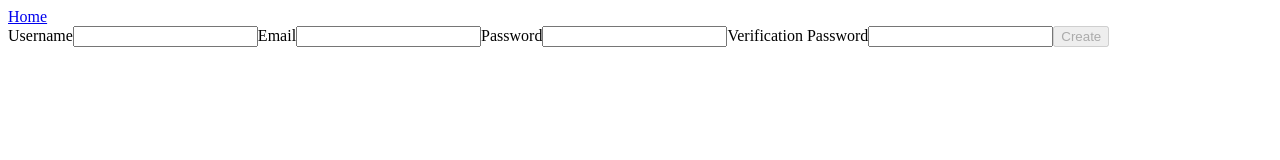
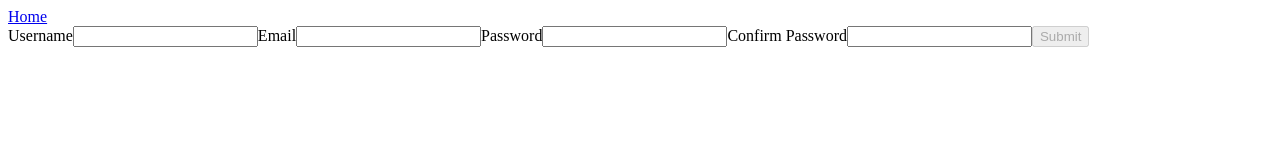
Before and after one commit to JulienThiallet/dtaction-web, an Angular app: page / in a window 1280 px wide. Shown: the top 160 px of the page. Built offline with nearby package versions, Linux system fonts and the light colour scheme.

Commit message:
Complete Sign up

```diff
--- a/src/app/sign-up/sign-up.component.html
+++ b/src/app/sign-up/sign-up.component.html
@@ -1,11 +1,32 @@
-<form [formGroup]= "signupForm">
+<form (ngSubmit)="onSubmit()">
         <label>Username</label>
-        <input formControlName="Pseudo" type="text" [(ngModel)]="user.Pseudo"/>
+        <input name="Pseudo" id="Pseudo" type="text" [(ngModel)]="user.Pseudo" required minlength="6" maxlength="12" #Pseudo="ngModel"/>
+        <div *ngIf="Pseudo?.invalid && (Pseudo?.dirty || Pseudo?.touched)" class="alert alert-danger">
+                <small *ngIf="Pseudo?.errors.required">Username is required.</small>
+                <small *ngIf="Pseudo?.errors.minlength">Username must be at least 6 characters long.</small>
+        </div>
         <label>Email</label>
-        <input formControlName="Mail" type="text" [(ngModel)]="user.Mail"/>
+        <input name="Mail" id="Mail "type="email" [(ngModel)]="user.Mail" ngmodel email="true" required #Mail="ngModel"/>
+        <div *ngIf="Mail?.invalid && (Mail?.dirty || Mail?.touched)" class="alert alert-danger">
+                <small *ngIf="Mail?.errors.required">Email is required.</small>
+                <small *ngIf="Mail?.errors.email">Email not valid.</small>
+        </div>
         <label>Password</label>
-        <input formControlName="Password"type="text" [(ngModel)]="user.Password"/>
-        <label>Verification Password</label>
-        <input formControlName="VerificationPassword"type="text" [(ngModel)]="pass"/>
-        <button (click)="onSubmit()" [disabled]="!signupForm.valid">Create</button>
+        <input name="Password"type="Password" [(ngModel)]="user.Password" (focusin)="verifPass()" required minlength="6" maxlength="20" #Password="ngModel"/>
+        <div *ngIf="Password?.invalid && (Password?.dirty || Password?.touched)" class="alert alert-danger">
+                <small *ngIf="Password?.errors.required">Password is required.</small>
+                <small *ngIf="Password?.errors.minlength">Password must be at least 6 characters long and can have 20 characters.</small>
+        </div>
+        <div *ngIf="flag" class="alert alert-danger">
+                <small *ngIf="flag">Confirm password must be the same as password.</small>
+        </div>
+        <label>Confirm Password</label>
+        <input name="VerificationPassword"type="Password" [(ngModel)]="pass" (focusout)="verifPass()" required #VerificationPassword="ngModel"/>
+        <div *ngIf="VerificationPassword?.invalid && (VerificationPassword?.dirty || VerificationPassword?.touched)" class="alert alert-danger">
+                <small *ngIf="VerificationPassword?.errors.required">Confirm password is required.</small>
+        </div>
+        <div *ngIf="flag" class="alert alert-danger">
+                <small *ngIf="flag">Confirm password must be the same as password.</small>
+        </div>
+        <button type="submit" class="btn btn-success" value="Create" [disabled]="!(Pseudo?.errors === null && !flag && Mail?.errors === null && Password?.errors === null)">Submit</button>
 </form>
--- a/src/app/sign-up/sign-up.component.ts
+++ b/src/app/sign-up/sign-up.component.ts
@@ -2,6 +2,7 @@ import { Component, OnInit } from '@angular/core';
 import { User } from '../user';
 import { FormGroup, FormBuilder, Validators } from '@angular/forms';
 import { UserService } from '../user.service';
+import { USERS } from '../mock-user';
 
 @Component({
   selector: 'app-sign-up',
@@ -13,22 +14,54 @@ export class SignUpComponent implements OnInit {
   user: User;
   signupForm: FormGroup;
   pass: string;
+  flag: boolean;
+  flagForm: boolean;
 
-  constructor(private service: UserService, private fb: FormBuilder) {
+  constructor(private service: UserService) {
     this.user = new User();
-    this.createForm();
-
+    this.flag = false;
    }
 
   ngOnInit() {
+
   }
 
-  createForm(): void {
-    this.signupForm = this.fb.group({
-      Pseudo:['pseudo', Validators.required],
-      Mail:['mail', Validators.required],
-      Password:['password', Validators.required],
-      VerificationPassword:['verificationPassword', Validators.required]
-    })
+  verifPass(){
+    console.log('pass ' +this.pass);
+    console.log(this.user.Password);
+    if (this.pass !== this.user.Password)
+    {
+      console.log("pas de concordance");
+      this.flag = true;
+    }
+    else
+    {
+      this.flag = false;
+    }
+    console.log("affiche "+this.flag);
+  }
+
+ /* verifForm(){
+    let b : boolean = !this.flag;
+    // on a deja les deux pass idem
+
+  }*/
+
+  onSubmit(){
+    this.service.addUser(this.user);
+    this.service.getUser().subscribe(u => console.log(u));
+    this.user = new User();
+  }
+
+  save(model: User, isValid: boolean) {
+    // call API to save customer
+    console.log(model, isValid);
+  }
+  debug(){
+    const es = this.signupForm.controls['Pseudo'].errors.forEach(e=>console.log(e));
+    /*array.forEach(element => {
+      console.log(element);
+    });;*/
+      console.log(" on focus ourt  :  " + es);
   }
 }
--- a/src/app/user.service.ts
+++ b/src/app/user.service.ts
@@ -19,7 +19,6 @@ export class UserService {
 
   addUser(user: User){
     this.users.push(user);
-    USERS.push(user);
   }
 
 }
```
Also changed, not shown: 1 other file (tests, documents, lock files or other folders).
